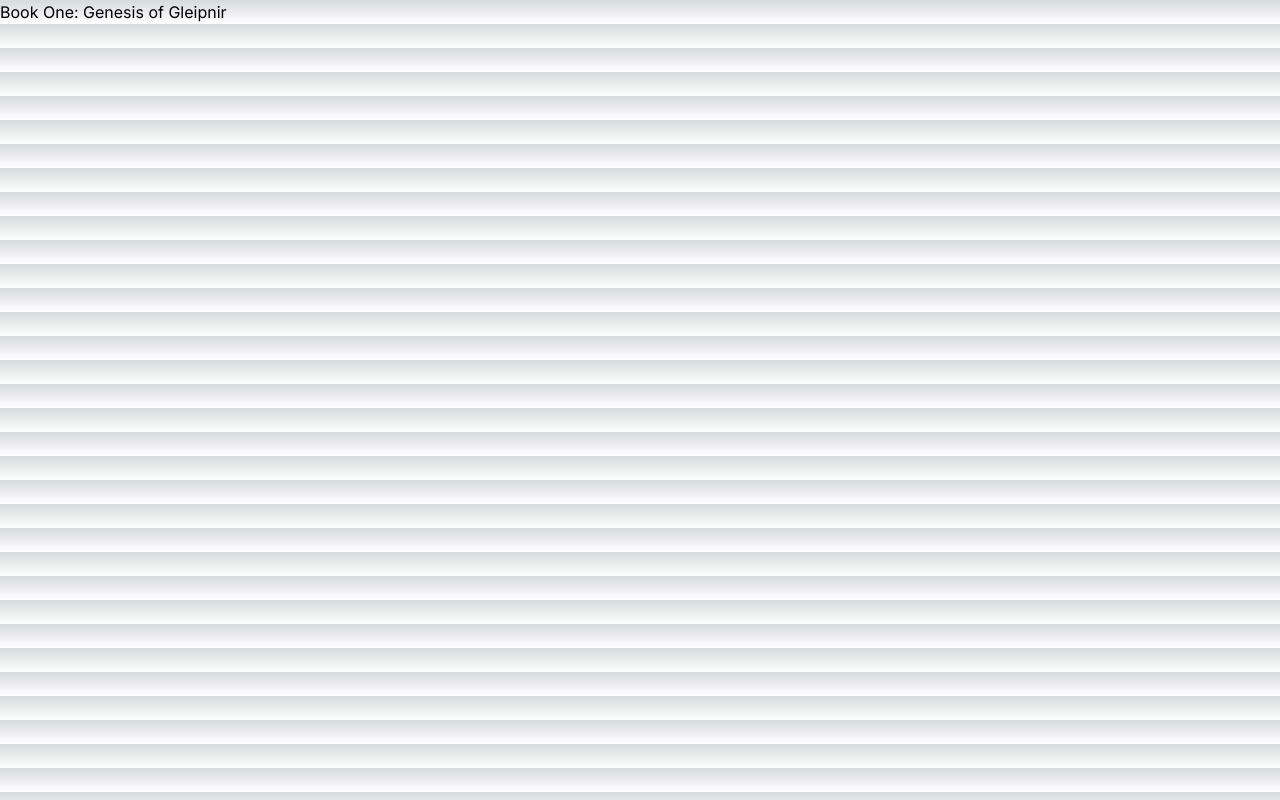
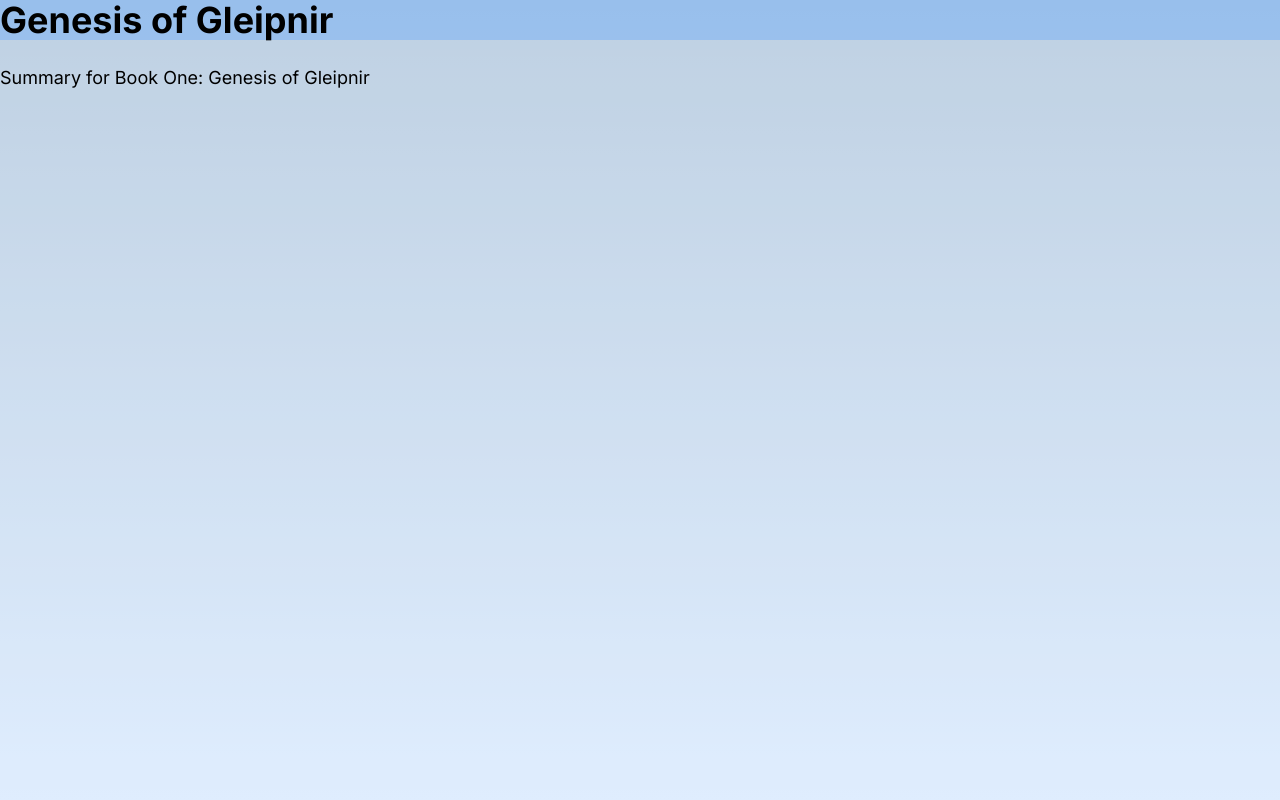
Before and after one commit to alex-aviles/MyBookSeriesWebsite, a Next.js app: page /bookone in a window 1280 px wide. Built offline with nearby package versions, Linux system fonts and the light colour scheme.

Commit message:
debug methodsss

```diff
--- a/src/app/bookone/page.tsx
+++ b/src/app/bookone/page.tsx
@@ -1,7 +1,16 @@
-export default async function bookOnePage() {
-    return (
-        <main>
-            <h1>Book One: Genesis of Gleipnir</h1>
-        </main>
-    );
+export default function BookOnePage() {
+  return (
+    <main className="hover:bg-blue-400/20 flex-row h-screen w-screen">
+      <div className="hover:bg-blue-400/40 order-3 text-4xl font-bold">
+        Genesis of Gleipnir
+      </div>
+      <br></br>
+      <div className="hover:bg-blue-400/10 order-2">
+        <p className="text-lg max-w-prose">
+            Summary for Book One: Genesis of Gleipnir
+        </p>
+      </div>
+
+    </main>
+  );
 }
--- a/src/app/page.tsx
+++ b/src/app/page.tsx
@@ -3,9 +3,9 @@ import Link from 'next/link';
 
 export default function Home() {
   return (
-    <main className="flex flex-row h-screen w-screen justify-evenly">
+    <main className="flex flex-row h-screen w-screen justify-around">
 
-      <div className="absolute top-[3%] sm:right-[1%] md:top-[3%] md:right-[1%] lg:top-[3%] lg:right-[1%] xl:top-[3%] xl:right-[1%] items-center pr-[1%]">
+      <div className="absolute top-[3%] sm:right-[%] md:top-[3%] md:right-[1%] lg:top-[3%] lg:right-[1%] xl:top-[3%] xl:right-[1%] items-center pr-[1%]">
         <p className="sm:p-2 md:p-3 lg:p-4 xl:p-5 dark:bg-zinc-800/30">
           <a
             href="https://www.amazon.com/dp/B09PHCFNH8?binding=paperback&qid=1700102595&sr=1-1&ref=dbs_dp_rwt_sb_pc_tpbk"
@@ -23,7 +23,7 @@ export default function Home() {
         </h1>
       </div>
 
-      <div className="absolute top-[3%] left-[1%] grid text-left w-[12%] grid-cols-1 grid-rows-4">
+      <div className="absolute lg:top-[3%] lg:left-[1%] lg:grid text-left w-1/6 grid-cols-1 grid-rows-4">
         <Link
           href="/about"
           className="group rounded-lg border border-transparent px-[2%] py-[4%] hover:bg-gray-100 hover:dark:border-neutral-700 hover:dark:bg-neutral-800/30"
```
